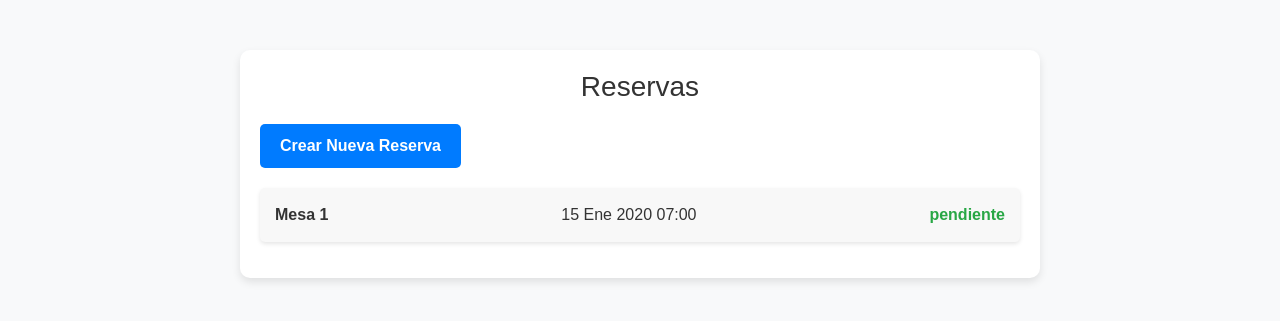
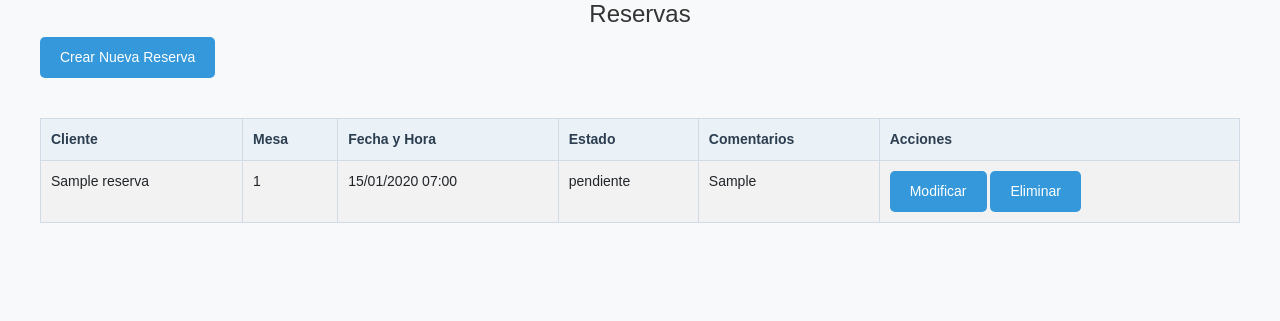
Before and after one commit to Leonelpescador/Bruenet-2.0, a Django app: page /reservas/ in a window 1280 px wide. Shown: the part 74-395 px from the top of the page. Run offline with Django 5.2, Linux system fonts and the light colour scheme; a user stored in the database is signed in; data comes from the database, SQL or seed files in the repository; both versions use the stored data as it was after the commit; tables that the repository leaves empty hold one stand-in row (values such as "Sample post").

Commit message:
ya anda toda la logica de reserva..vovler aca

```diff
--- a/brunet/restaurant/templates/reserva/reservas.html
+++ b/brunet/restaurant/templates/reserva/reservas.html
@@ -1,81 +1,37 @@
 {% extends 'base.html' %}
 
 {% block content %}
-<style>
-    .reservas-container {
-        max-width: 800px;
-        margin: 50px auto;
-        padding: 20px;
-        background-color: #fff;
-        border-radius: 10px;
-        box-shadow: 0 4px 8px rgba(0, 0, 0, 0.1);
-    }
+<h1 style="text-align: center; font-size: 24px; color: #333;">Reservas</h1>
 
-    .reservas-container h1 {
-        text-align: center;
-        margin-bottom: 20px;
-        color: #333;
-        font-size: 28px;
-    }
+<div class="form-container" style="max-width: 1200px; margin: 0 auto;">
+    <a href="{% url 'crear_reserva' %}" class="btn btn-primary" style="margin-bottom: 20px;">Crear Nueva Reserva</a>
 
-    .btn-primary {
-        display: inline-block;
-        padding: 10px 20px;
-        background-color: #007bff;
-        color: #fff;
-        text-decoration: none;
-        border-radius: 5px;
-        font-weight: bold;
-        transition: background-color 0.3s ease;
-        margin-bottom: 20px;
-    }
-
-    .btn-primary:hover {
-        background-color: #0056b3;
-    }
-
-    .reservas-list {
-        list-style: none;
-        padding: 0;
-    }
-
-    .reserva-item {
-        display: flex;
-        justify-content: space-between;
-        align-items: center;
-        padding: 15px;
-        margin-bottom: 10px;
-        background-color: #f8f8f8;
-        border-radius: 5px;
-        box-shadow: 0 2px 4px rgba(0, 0, 0, 0.1);
-    }
-
-    .reserva-item span {
-        font-size: 16px;
-        color: #333;
-    }
-
-    .reserva-item span:first-child {
-        font-weight: bold;
-    }
-
-    .reserva-item .estado {
-        color: #28a745;
-        font-weight: bold;
-    }
-</style>
-
-<div class="reservas-container">
-    <h1>Reservas</h1>
-    <a href="{% url 'crear_reserva' %}" class="btn-primary">Crear Nueva Reserva</a>
-    <ul class="reservas-list">
-        {% for reserva in reservas %}
-        <li class="reserva-item">
-            <span>{{ reserva.mesa }}</span>
-            <span>{{ reserva.fecha_reserva|date:"d M Y H:i" }}</span>
-            <span class="estado">{{ reserva.estado }}</span>
-        </li>
-        {% endfor %}
-    </ul>
+    <table class="table table-striped">
+        <thead>
+            <tr>
+                <th>Cliente</th>
+                <th>Mesa</th>
+                <th>Fecha y Hora</th>
+                <th>Estado</th>
+                <th>Comentarios</th>
+                <th>Acciones</th>
+            </tr>
+        </thead>
+        <tbody>
+            {% for reserva in reservas %}
+                <tr>
+                    <td>{{ reserva.nombre_cliente }}</td>
+                    <td>{{ reserva.mesa.numero_mesa }}</td>
+                    <td>{{ reserva.fecha_reserva|date:"d/m/Y H:i" }}</td>
+                    <td>{{ reserva.estado }}</td>
+                    <td>{{ reserva.comentarios|default_if_none:"Sin comentarios" }}</td>
+                    <td>
+                        <a href="{% url 'editar_reserva' reserva.id %}" class="btn btn-primary">Modificar</a>
+                        <a href="{% url 'eliminar_reserva' reserva.id %}" class="btn btn-danger">Eliminar</a>
+                    </td>
+                </tr>
+            {% endfor %}
+        </tbody>
+    </table>
 </div>
 {% endblock %}
--- a/brunet/restaurant/urls.py
+++ b/brunet/restaurant/urls.py
@@ -53,7 +53,7 @@ urlpatterns =[
 
     # Reserva
     path('reserva/crear/', views.crear_reserva, name='crear_reserva'),
-    path('reserva/modificar/<int:reserva_id>/', views.modificar_reserva, name='modificar_reserva'),
+    path('reserva/editar/<int:reserva_id>/', views.modificar_reserva, name='editar_reserva'),
     path('reserva/eliminar/<int:reserva_id>/', views.eliminar_reserva, name='eliminar_reserva'),
     path('reservas/', views.reservas, name='reservas'),
 
--- a/brunet/restaurant/views.py
+++ b/brunet/restaurant/views.py
@@ -190,6 +190,9 @@ def eliminar_pago(request, pago_id):
         return redirect('home')
     return render(request, 'pago/eliminar_pago.html', {'pago': pago})
 
+
+
+
 # Vista de Reservas
 @login_required
 def reservas(request):
@@ -199,19 +202,29 @@ def reservas(request):
 # Creación de Reserva
 
 
+from django.shortcuts import render, redirect, get_object_or_404
+from django.contrib import messages
+from django.utils import timezone
+from django.contrib.auth.decorators import login_required
+from .forms import ReservaForm, ModificarReservaForm
+from .models import Reserva
+
+# Creación de Reserva
 @login_required
 def crear_reserva(request):
     if request.method == 'POST':
         form = ReservaForm(request.POST)
         if form.is_valid():
-            form.save()
+            reserva = form.save(commit=False)  # No guardar aún en la base de datos
+            reserva.usuario = request.user  # Asignar el usuario actual
+            reserva.save()  # Ahora guardar en la base de datos
             messages.success(request, 'Reserva creada con éxito.')
             return redirect('reservas')  # Redirige a la lista de reservas o donde sea necesario
     else:
         form = ReservaForm()
     return render(request, 'reserva/crear_reserva.html', {'form': form})
 
-# Modificación de Reserva
+#modifcar reserva
 @login_required
 def modificar_reserva(request, reserva_id):
     reserva = get_object_or_404(Reserva, id=reserva_id)
@@ -220,10 +233,11 @@ def modificar_reserva(request, reserva_id):
         if form.is_valid():
             form.save()
             messages.success(request, 'Reserva modificada con éxito.')
-            return redirect('home')
+            return redirect('reservas')
     else:
         form = ModificarReservaForm(instance=reserva)
-    return render(request, 'reserva/modificar_reserva.html', {'form': form})
+    return render(request, 'reserva/editar_reserva.html', {'form': form})
+
 
 # Eliminación de Reserva
 @login_required
@@ -232,8 +246,41 @@ def eliminar_reserva(request, reserva_id):
     if request.method == 'POST':
         reserva.delete()
         messages.success(request, 'Reserva eliminada con éxito.')
-        return redirect('home')
+        return redirect('reservas')  # Redirige a la lista de reservas o donde sea necesario
     return render(request, 'reserva/eliminar_reserva.html', {'reserva': reserva})
+
+
+#from de reservas
+from django import forms
+from .models import Reserva
+
+class ReservaForm(forms.ModelForm):
+    fecha_reserva = forms.DateTimeField(
+        widget=forms.DateTimeInput(attrs={'type': 'datetime-local'}),
+        label='Fecha y Hora de la Reserva'
+    )
+
+    class Meta:
+        model = Reserva
+        fields = ['mesa', 'fecha_reserva', 'nombre_cliente', 'telefono_cliente', 'estado', 'numero_personas', 'comentarios']
+
+class ModificarReservaForm(forms.ModelForm):
+    fecha_reserva = forms.DateTimeField(
+        widget=forms.DateTimeInput(attrs={'type': 'datetime-local'}),
+        label='Fecha y Hora de la Reserva'
+    )
+
+    class Meta:
+        model = Reserva
+        fields = ['mesa', 'fecha_reserva', 'nombre_cliente', 'telefono_cliente', 'estado', 'numero_personas', 'comentarios']
+
+
+#fin de flujo de reserva.
+
+
+
+
+
 
 # Inventario
 @login_required
```
Also changed, not shown: brunet/restaurant/templates/reserva/crear_reserva.html (+4 -3 lines), brunet/restaurant/templates/reserva/eliminar_reserva.html (+4 -11 lines), brunet/db.sqlite3.
